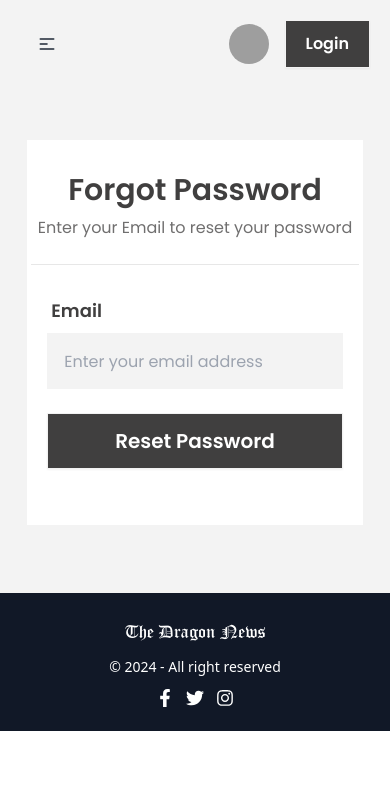
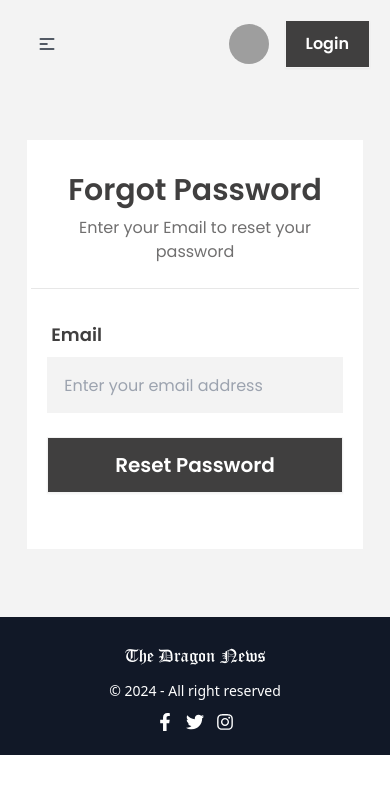
Before and after one commit to SazidulAlam47/dragon-news, a React (Vite) app: page /forgot-password in a window 390 px wide. Shown: the top 794 px of the page. Built offline with nearby package versions, Linux system fonts and the light colour scheme; no server answers; grey boxes are pictures that could not be loaded.

Commit message:
forgot page responsive fix

```diff
--- a/src/pages/Auth/ForgotPass.jsx
+++ b/src/pages/Auth/ForgotPass.jsx
@@ -51,7 +51,7 @@ const ForgotPass = () => {
                 <h2 className="text-3xl font-semibold text-center text-gray-dark pb-2">
                     Forgot Password
                 </h2>
-                <p className="text-center font-normal text-gray-light pb-6 lg:pb-10 border-b border-dark6">
+                <p className="text-center font-normal text-gray-light px-3 sm:px-0 pb-6 lg:pb-10 border-b border-dark6">
                     Enter your Email to reset your password
                 </p>
                 <form
```
